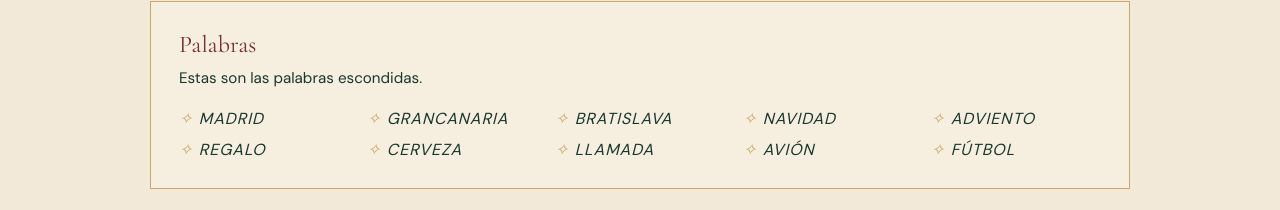
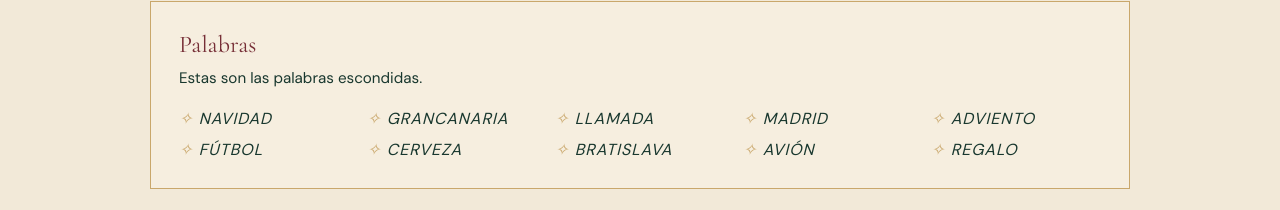
Before and after one commit to vanangelxx/advent-calendar, a plain HTML site: page dias/sopa-letras.html in a window 1280 px wide. Shown: the part 1070-1280 px from the top of the page. Drawn offline with nearby package versions, Linux system fonts and the light colour scheme.

Commit message:
Update sopa-letras.html

```diff
--- a/dias/sopa-letras.html
+++ b/dias/sopa-letras.html
@@ -161,16 +161,16 @@
     /* PALABRAS */
 
     const words = [
+      "Navidad",
+      "Grancanaria",
+      "Llamada",
       "Madrid",
-      "Grancanaria",
+      "Adviento",
+      "Fútbol",
+      "Cerveza",
       "Bratislava",
-      "Navidad",
-      "Adviento",
-      "Regalo",
-      "Cerveza",
-      "Llamada",
       "Avión",
-      "Fútbol"
+      "Regalo"
     ];
 
     /* A partir de aquí no hace falta tocar nada */
```
